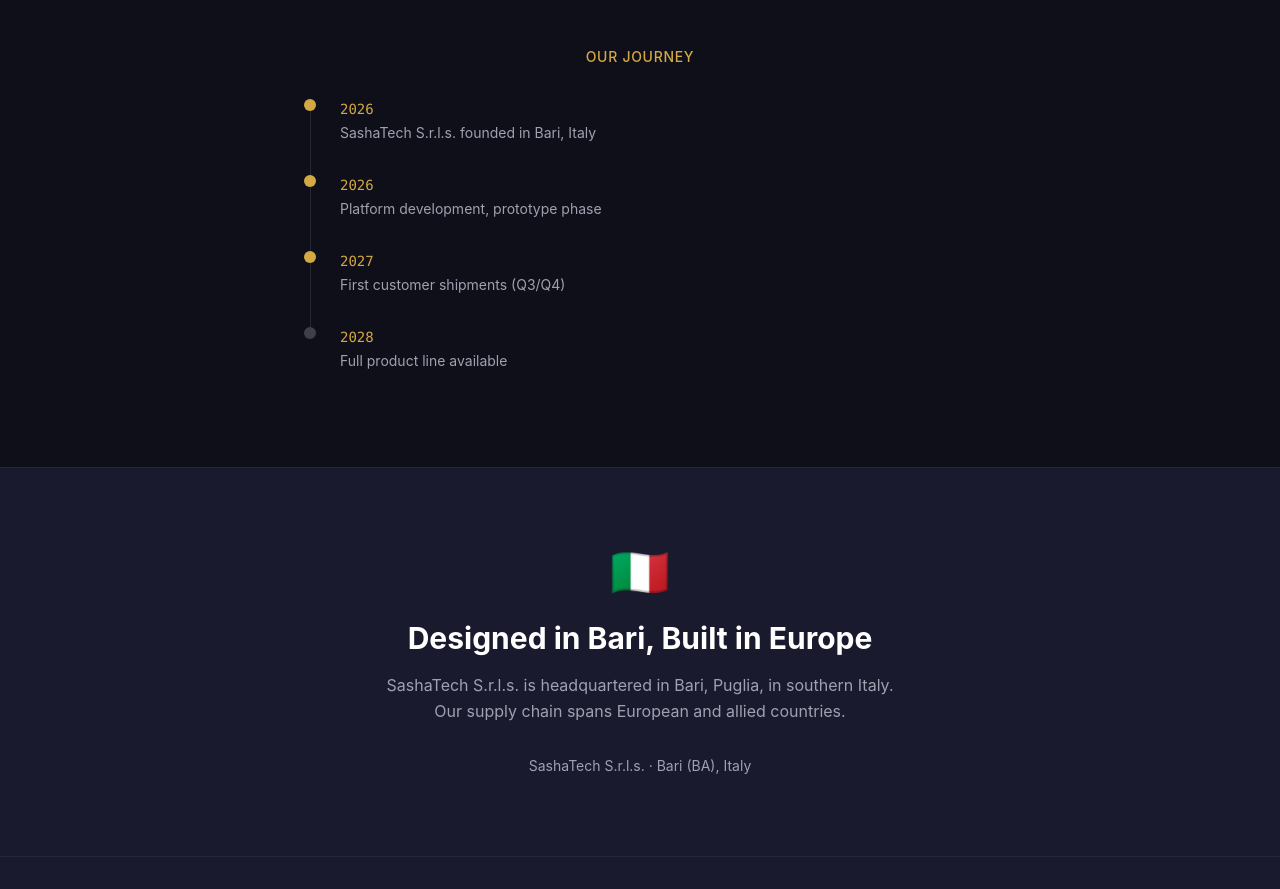
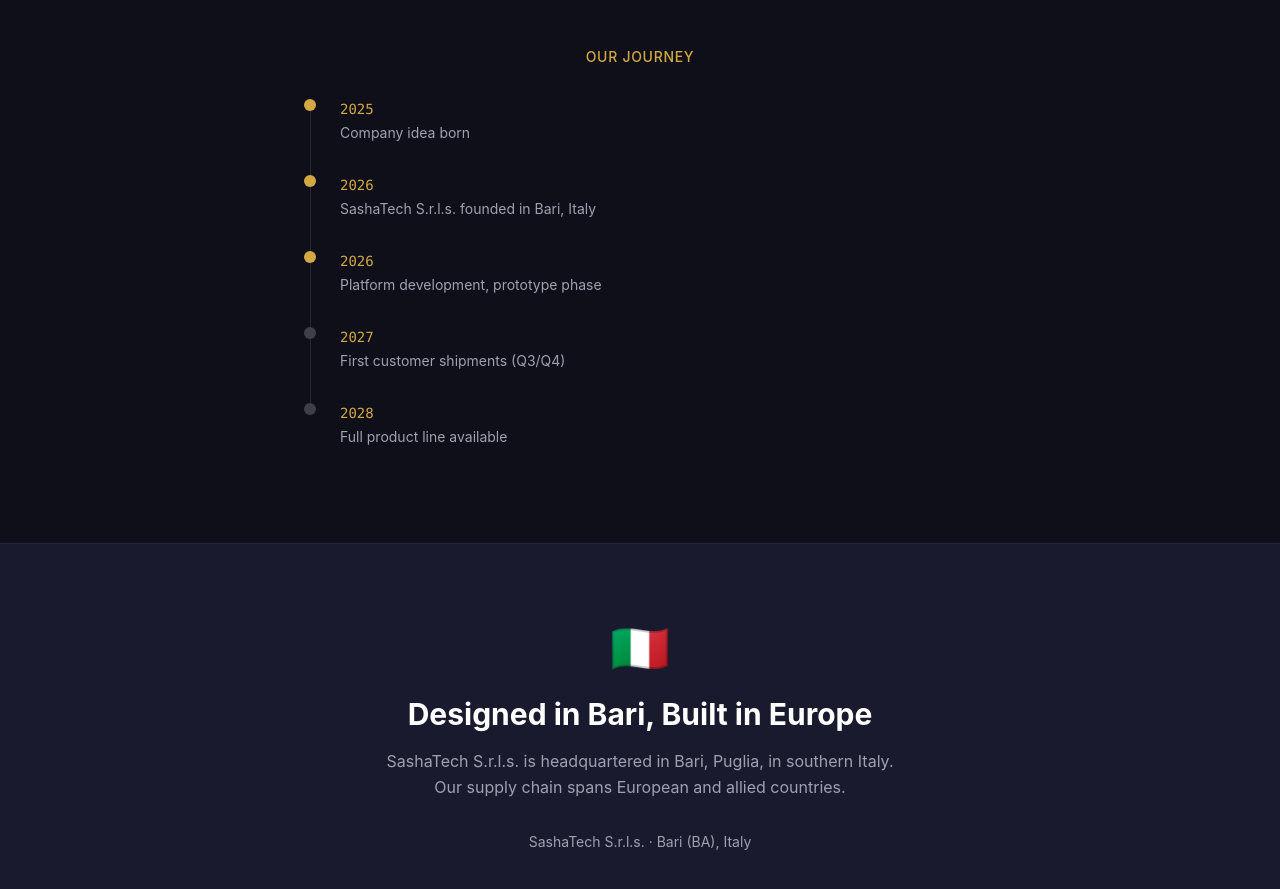
Before and after one commit to sasha-plat/sashatechnology.com, a Next.js app: page /en/about in a window 1280 px wide. Shown: the part 1780-2669 px from the top of the page. Built offline with nearby package versions, Linux system fonts and the light colour scheme.

Commit message:
Add 2025 'idea born' to timeline
Co-Authored-By: Claude Opus 4.6 (1M context) <noreply@anthropic.com>

```diff
--- a/app/[locale]/about/page.tsx
+++ b/app/[locale]/about/page.tsx
@@ -9,6 +9,7 @@ export const metadata: Metadata = {
 };
 
 const milestones = [
+  { year: "2025", event_it: "Nasce l'idea dell'azienda", event_en: "Company idea born" },
   { year: "2026", event_it: "SashaTech S.r.l.s. fondata a Bari, Italia", event_en: "SashaTech S.r.l.s. founded in Bari, Italy" },
   { year: "2026", event_it: "Sviluppo piattaforma, fase prototipale", event_en: "Platform development, prototype phase" },
   { year: "2027", event_it: "Prime spedizioni ai clienti (Q3/Q4)", event_en: "First customer shipments (Q3/Q4)" },
--- a/app/about/page.tsx
+++ b/app/about/page.tsx
@@ -8,6 +8,7 @@ export const metadata: Metadata = {
 };
 
 const milestones = [
+  { year: "2025", event: "Company idea born" },
   { year: "2026", event: "SashaTech S.r.l.s. founded in Bari, Italy" },
   { year: "2026", event: "Platform development, prototype phase" },
   { year: "2027", event: "First product deliveries (target)" },
```
